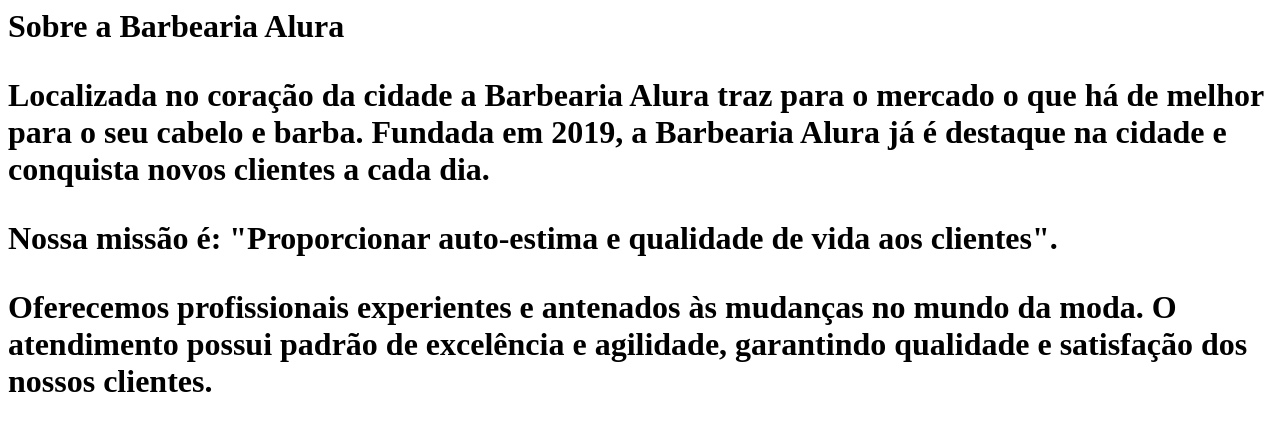
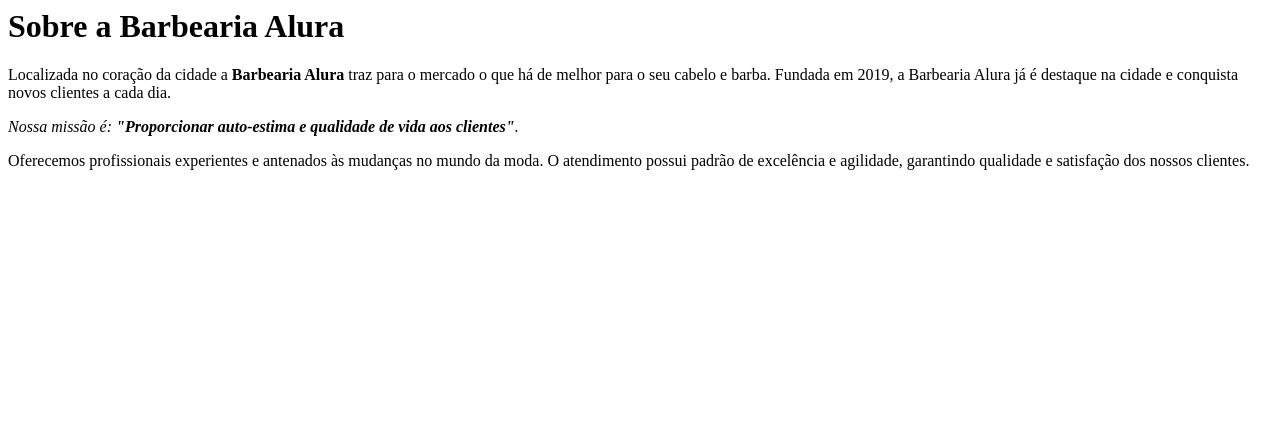
Before and after one commit to anaheinzen/index.html, a plain HTML site: page Index.html in a window 1280 px wide. Drawn offline with Linux system fonts and the light colour scheme.

Commit message:
Update Index.html

```diff
--- a/Index.html
+++ b/Index.html
@@ -1,10 +1,11 @@
-<h1>Sobre a Barbearia Alura</h13
-  >
+ <h1>Sobre a Barbearia Alura</h1>
 
-<p>Localizada no coração da cidade a Barbearia Alura traz para o mercado o que há de melhor para o seu cabelo e barba.
-Fundada em 2019, a Barbearia Alura já é destaque na cidade e conquista novos clientes a cada dia.</p>
+    <p>Localizada no coração da cidade a <strong>Barbearia Alura</strong> traz para o mercado o que há de melhor para o seu cabelo e barba.
+    Fundada em 2019, a Barbearia Alura já é destaque na cidade e conquista novos clientes a cada dia.</p>
 
-<p>Nossa missão é: "Proporcionar auto-estima e qualidade de vida aos clientes".</p>
+    <p><em>Nossa missão é: <strong>"Proporcionar auto-estima e qualidade de vida aos clientes"</strong>.</em></p>
 
-<p>Oferecemos profissionais experientes e antenados às mudanças no mundo da moda.
-O atendimento possui padrão de excelência e agilidade, garantindo qualidade e satisfação dos nossos clientes.</p>
+    <p>Oferecemos profissionais experientes e antenados às mudanças no mundo da moda.
+    O atendimento possui padrão de excelência e agilidade, garantindo qualidade e satisfação dos nossos clientes.</p>
+
+</html>
```
